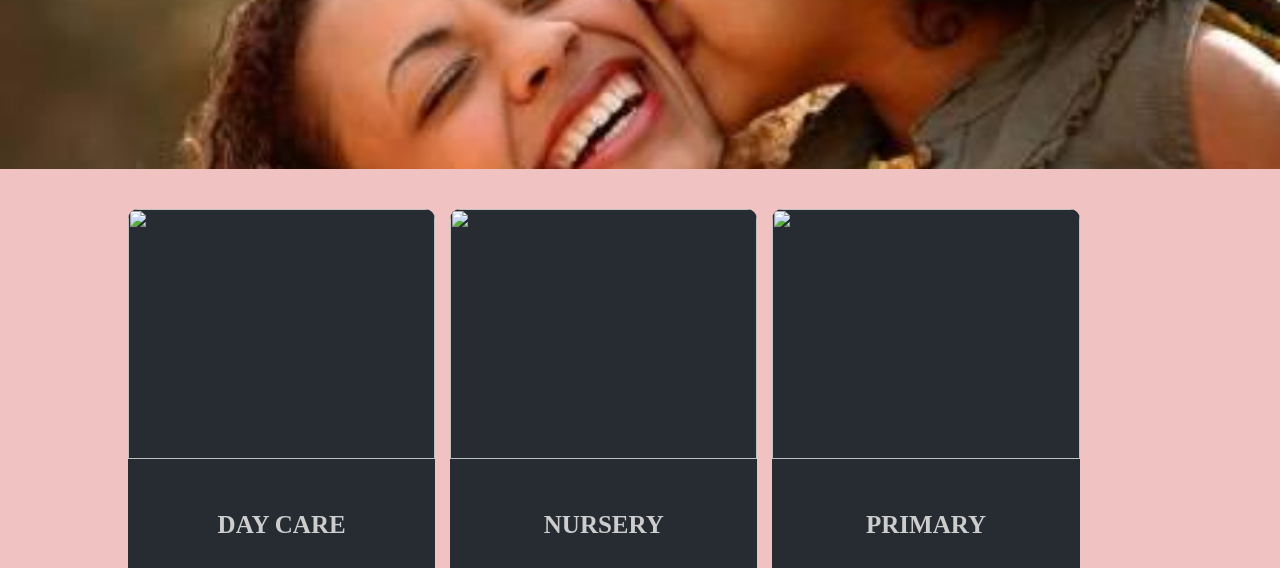
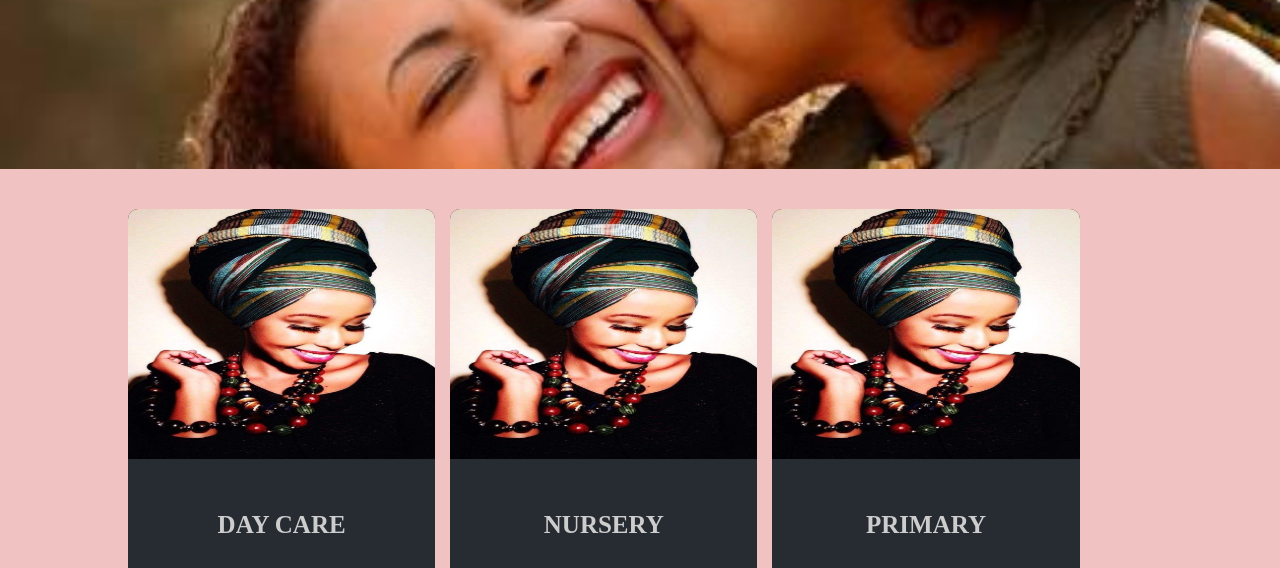
Before and after one commit to aramide-tech/Ucs-web-dev, a plain HTML site: page products.html in a window 1280 px wide. Shown: the part 189-757 px from the top of the page. Drawn offline with Linux system fonts and the light colour scheme.

Commit message:
Update products.html

```diff
--- a/products.html
+++ b/products.html
@@ -27,7 +27,7 @@
 
     <div class="container">
         <div class="box-1 card">
-            <img src="assets/img/wow.jpg" class="card-img">
+            <img src="wow.jpg" class="card-img">
             <div class="card-body">
             <h4>Day Care</h4>
                 <p>Lorem ipsum dolor sit amet consectetur adipisicing elit. Ipsum consequuntur rerum earum, unde libero illum reprehenderit, repudiandae corporis laborum perferendis fugiat fugit qui quos excepturi inventore cupiditate porro doloribus non!</p>
@@ -35,7 +35,7 @@
             </div>
         </div>
         <div class="box-2 card">
-            <img src="assets/img/wow.jpg" class="card-img">
+            <img src="wow.jpg" class="card-img">
             <div class="card-body">
             <h4>Nursery</h4>
                 <p>Lorem ipsum dolor sit amet consectetur adipisicing elit. Ipsum consequuntur rerum earum, unde libero illum reprehenderit, repudiandae corporis laborum perferendis fugiat fugit qui quos excepturi inventore cupiditate porro doloribus non!</p>
@@ -43,7 +43,7 @@
             </div>
         </div>
         <div class="box-3 card">
-            <img src="assets/img/wow.jpg" class="card-img">
+            <img src="wow.jpg" class="card-img">
             <div class="card-body">
             <h4>Primary</h4>
                 <p>Lorem ipsum dolor sit amet consectetur adipisicing elit. Ipsum consequuntur rerum earum, unde libero illum reprehenderit, repudiandae corporis laborum perferendis fugiat fugit qui quos excepturi inventore cupiditate porro doloribus non!</p>
```
